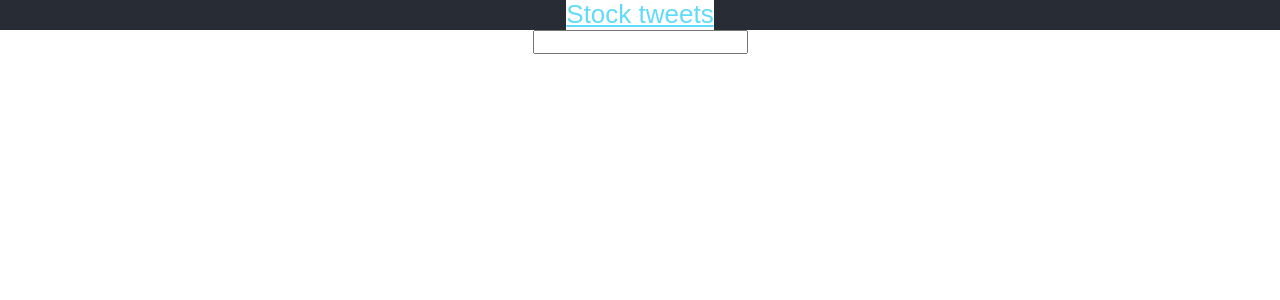
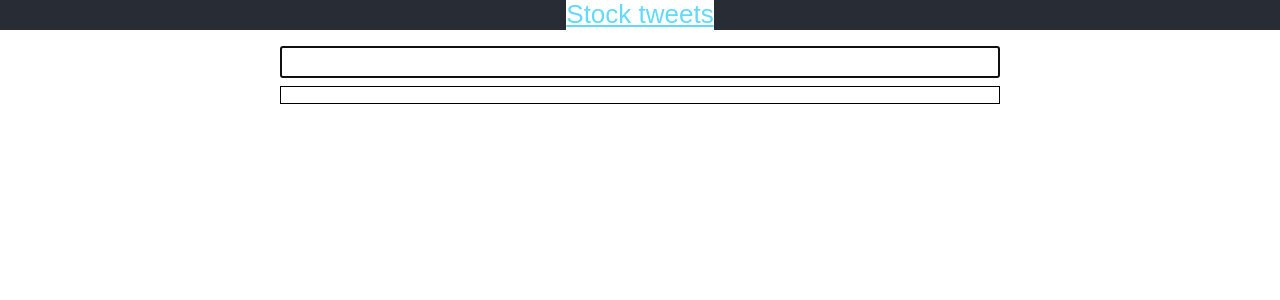
Before and after one commit to quasarwei/stocktwit-search, a React (Create React App) app: page / in a window 1280 px wide. Shown: the top 300 px of the page. Built offline with nearby package versions, Linux system fonts and the light colour scheme; a web font is replaced by a local one.

Commit message:
polish style

```diff
--- a/src/App.css
+++ b/src/App.css
@@ -16,8 +16,20 @@
   justify-content: center;
   font-size: calc(10px + 2vmin);
   color: white;
+  margin-bottom: 1rem;
 }
 
 .App-link {
   color: #61dafb;
 }
+
+
+.searchterms {
+  display: flex;
+
+  width: 90%;
+  max-width: 720px;
+  margin: .5rem auto;
+  padding:.5rem .25rem ;
+  border: 1px solid black;
+}
--- a/src/App.js
+++ b/src/App.js
@@ -1,10 +1,10 @@
 import React from 'react';
-import './App.css';
 import Search from './components/search';
 import { useSelector, useDispatch } from 'react-redux';
 import { removeTerm, removeTweets } from './actions';
 import SearchTerms from './components/searchterms';
 import TweetCard from './components/tweetcard';
+import './App.css';
 
 export default function App() {
   const terms = useSelector(state => state.searchTerms);
@@ -32,6 +32,7 @@ export default function App() {
       <Search />
 
       {/* entered search terms */}
+      <div className='searchterms'>
       {terms &&
         terms.map((term, i) => (
           <SearchTerms
@@ -40,6 +41,7 @@ export default function App() {
             key={`termID_${i}`}
           />
         ))}
+      </div>
 
       {tweets &&
         tweets.map((tweet, i) => (
--- /dev/null
+++ b/src/components/search.css
@@ -0,0 +1,15 @@
+form {
+  width: 90%;
+  display: grid;
+  max-width: 720px;
+  margin:.25rem auto;
+  padding:0;
+
+}
+#searchbox {
+  margin: 0 auto;
+  display: block;
+  width: 100%;
+  padding: .5rem .25rem;
+  height: 2rem;
+}
--- a/src/components/search.js
+++ b/src/components/search.js
@@ -2,6 +2,8 @@ import React, { useState } from 'react';
 import { useSelector, useDispatch } from 'react-redux';
 import { addTerm, removeTerm, addTweet } from '../actions';
 import stocktwitService from '../services/stocktwit-service';
+
+import './search.css';
 
 export default function Search() {
   const [term, setTerm] = useState(0);
@@ -54,7 +56,7 @@ export default function Search() {
         type="text"
         id="searchbox"
         onChange={e => handleInput(e)}
-        autofocus
+        autoFocus
       />
     </form>
   );
--- /dev/null
+++ b/src/components/searchterms.css
@@ -0,0 +1,24 @@
+.searchterm {
+  border: 1px solid black;
+  padding: .25rem .35rem;
+  display: flex;
+  align-items: center;
+  margin: .15rem .25rem;
+}
+
+button {
+  background-color: white;
+  width: 1.5rem;
+  height: 1.5rem;
+  display: flex;
+  align-items: center;
+  justify-content: center;
+  padding: 0;
+  color: black;
+  border-style: none;
+}
+
+button:hover {
+  background-color: black;
+  color: white;
+}
--- a/src/components/searchterms.js
+++ b/src/components/searchterms.js
@@ -2,9 +2,11 @@ import React, { useState } from 'react';
 import { useSelector, useDispatch } from 'react-redux';
 import { removeTerm } from '../actions';
 
+import './searchterms.css';
+
 export default function SearchTerms(props) {
   return (
-    <div>
+    <div className='searchterm'>
       <span>{props.term.symbol}</span>
       <span>({props.term.count})</span>
       <button onClick={() => props.removeTerm(props.term)}>x</button>
--- a/src/components/tweetcard.css
+++ b/src/components/tweetcard.css
@@ -1,6 +1,6 @@
 .tweet {
   border: 1px solid black;
-  padding: 0.5rem 1rem;
+  padding: 0.8rem 0.8rem;
   margin: 0.5rem auto;
   width: 90%;
   max-width: 720px;
--- a/src/index.css
+++ b/src/index.css
@@ -9,6 +9,9 @@
  * 2. Prevent adjustments of font size after orientation changes in iOS.
  */
 
+* {
+   box-sizing: border-box;
+   }
 html {
   line-height: 1.15; /* 1 */
   -webkit-text-size-adjust: 100%; /* 2 */
--- a/src/index.js
+++ b/src/index.js
@@ -1,10 +1,10 @@
 import React from 'react';
 import ReactDOM from 'react-dom';
-import './index.css';
 import App from './App';
 import { createStore } from 'redux';
 import allReducers from './reducers';
 import { Provider } from 'react-redux';
+import './index.css';
 
 const store = createStore(
   allReducers,
--- a/src/reducers/index.js
+++ b/src/reducers/index.js
@@ -4,7 +4,7 @@ const searchTerms = (state = [], action) => {
   let newState = [...state];
   switch (action.type) {
     case 'add':
-      return [...state, action.payload];
+      return [action.payload, ...state];
     case 'remove':
       const indexToRemove = state.findIndex(
         term => term.symbol === action.payload.symbol
@@ -19,18 +19,17 @@ const searchTerms = (state = [], action) => {
 };
 
 const tweets = (state = [], action) => {
-  let newState = [...state];
   switch (action.type) {
     case 'add-tweet':
+      // check if twit has already been added by another searchterm
+      if (state.find(tweet => tweet.id === action.payload.id)) return state;
       return [...state, action.payload];
     case 'remove-tweets':
       const filteredTweets = state.filter(tweet => {
         let match = true;
         for (let i = 0; i < tweet.symbols.length; i++) {
           if (tweet.symbols[i].symbol === action.payload) {
-            console.log(`${tweet.symbols[i].symbol} ${action.payload}`);
             match = false;
-            break;
           }
         }
         return match;
```
